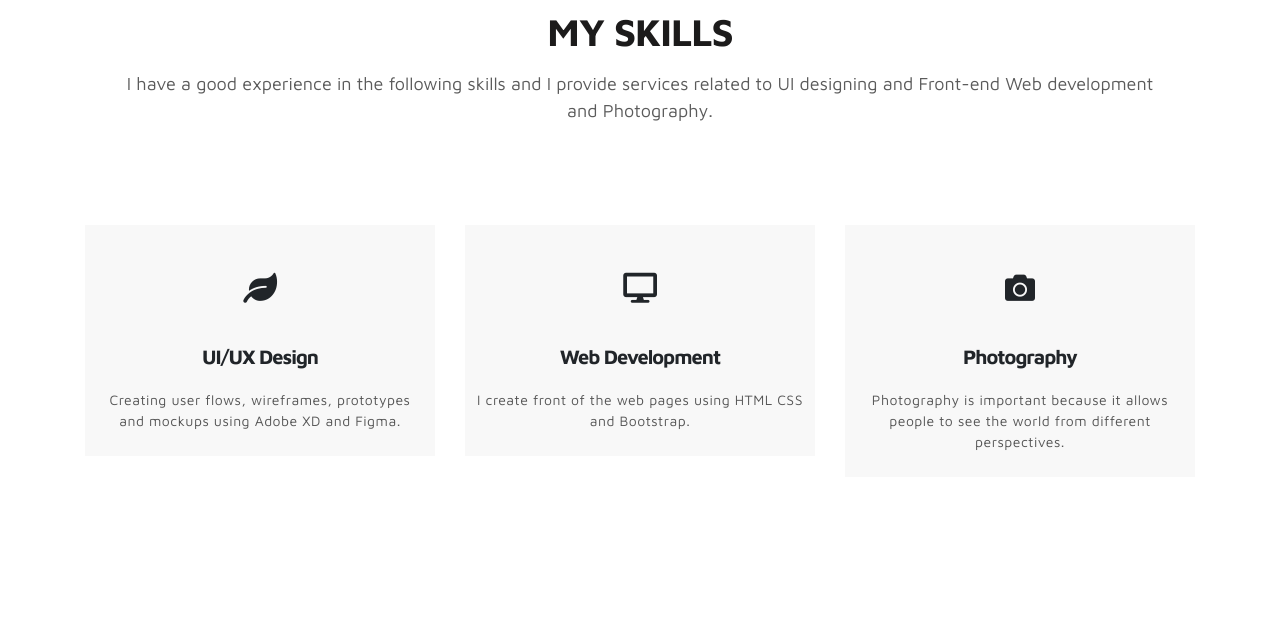
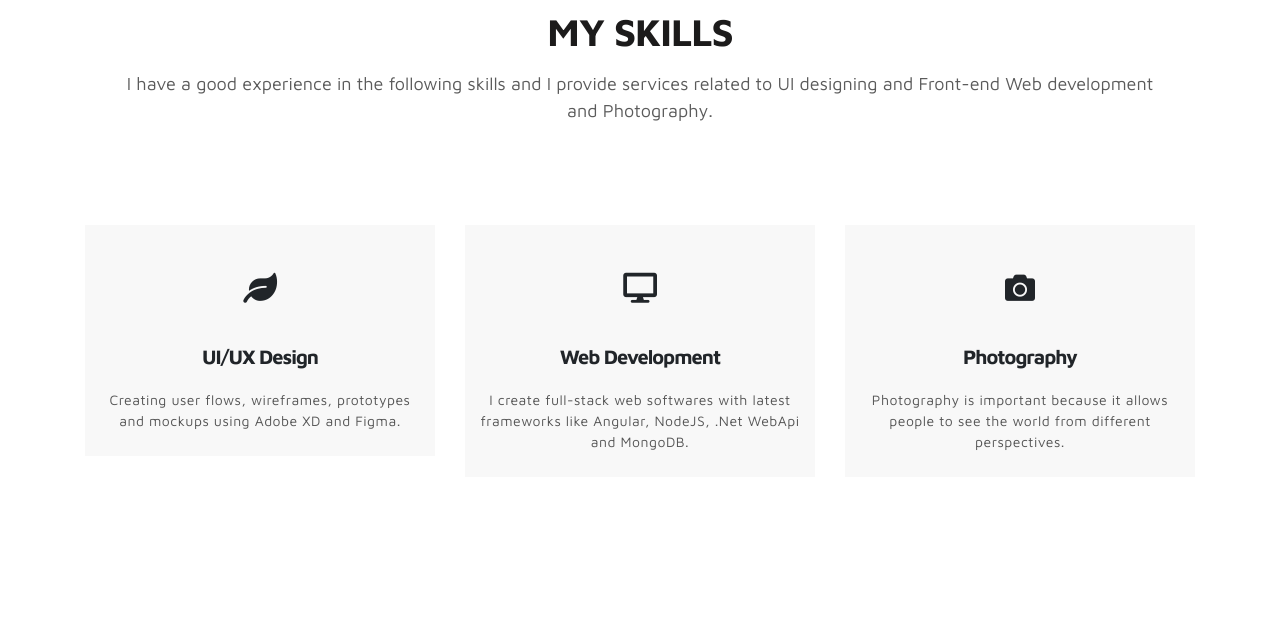
Before and after one commit to ArulSelvan-MK/Arul-Portfolio, a plain HTML site: page index.html in a window 1280 px wide. Shown: the part 2453-3071 px from the top of the page. Drawn offline with Linux system fonts and the light colour scheme.

Commit message:
description updated

```diff
--- a/index.html
+++ b/index.html
@@ -262,7 +262,7 @@
 												<i class="fa fa-desktop"></i>
 											</span>
 											<h4>Web Development</h4>
-											<p>I create front of the web pages using HTML CSS and Bootstrap.</p>
+											<p>I create full-stack web softwares with latest frameworks like Angular, NodeJS, .Net WebApi and MongoDB.</p>
 										</div>
 									</div>
 									<!-- / Service Single Content -->
```
